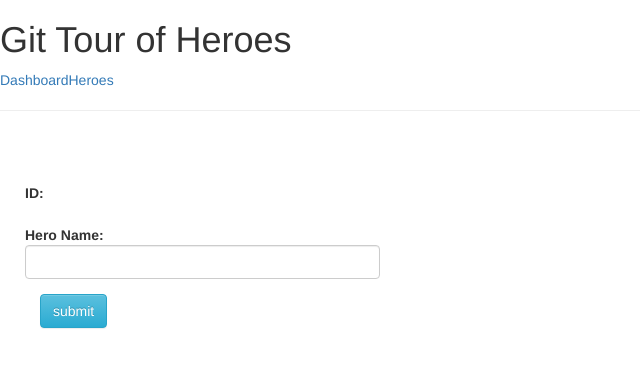
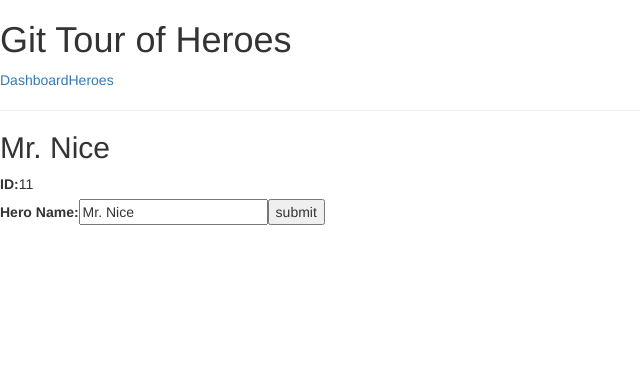
Before and after one commit to jtomchak/react-heroes, a React (Create React App) app: page /heroes/details/11 in a window 1280 px wide. Shown: the top 368 px of the page, without its empty margins (0-640 px from the left). Built offline with nearby package versions, Linux system fonts and the light colour scheme.

Commit message:
finally wired up

```diff
--- a/src/components/App.js
+++ b/src/components/App.js
@@ -1,5 +1,5 @@
 import React, { Component } from "react";
-import HeroesList from "./HeroesList";
+import HeroesList from "./Heroes";
 import HeroForm from "./HeroForm";
 import Dashboard from "./Dashboard";
 import { BrowserRouter as Router, Route, NavLink } from "react-router-dom";
--- a/src/components/HeroForm.js
+++ b/src/components/HeroForm.js
@@ -1,31 +1,64 @@
-import React from "react";
+import React, { Component } from "react";
 
-const HeroForm = props => {
-  return (
-    <div className="col-md-6 col-sm-12">
-      <h2 style={{ textAlign: "center" }}>{props.selectedHero.name}</h2>
-      <form
-        className="form-horizontal"
-        style={{ width: "60%", padding: "25px" }}
-        onSubmit={e => props.submitForm(e)}
-      >
-        <div className="form-group">
-          <label className="control-label">ID: </label>
-          {props.selectedHero.id}
+import { getHeroById } from "../heroes.service";
+
+class HeroForm extends Component {
+  constructor(props) {
+    super(props);
+    this.state = {
+      heroid: parseInt(props.match.params.heroid),
+      hero: undefined
+    };
+  }
+
+  //Lifecycle method
+  componentWillMount() {
+    getHeroById(this.state.heroid).then(hero => {
+      this.setState({
+        hero: hero
+      });
+    });
+  }
+
+  //takes event from form input and updates selectedHero name
+  handleInputChange = event => {
+    this.setState({
+      hero: {
+        ...this.state.hero,
+        name: event.target.value
+      }
+    });
+  };
+
+  //handle submit update heroes array for state
+  handleHeroSubmit = event => {
+    this.props.history.goBack();
+    event.preventDefault();
+  };
+
+  render() {
+    if (!this.state.hero) {
+      return <div>Loading.....</div>;
+    }
+    return (
+      <div>
+        <h2>{this.state.hero.name}</h2>
+        <div>
+          <label>ID: </label>
+          {this.state.hero.id}
         </div>
-        <div className="form-group">
-          <label className="control-label">Hero Name: </label>
+        <form onSubmit={this.handleHeroSubmit}>
+          <label>Hero Name: </label>
           <input
-            className="form-control"
             type="text"
-            value={props.selectedHero.name}
-            onChange={e => props.inputChange(e)}
+            value={this.state.hero.name}
+            onChange={this.handleInputChange}
           />
-        </div>
-        <input className="button btn btn-info" type="submit" value="submit" />
-      </form>
-    </div>
-  );
-};
+          <input className="button" type="submit" value="submit" />
+        </form>
+      </div>
+    );
+  }
+}
 
 export default HeroForm;
--- /dev/null
+++ b/src/components/Heroes.js
@@ -0,0 +1,60 @@
+import React, { Component } from "react";
+import { Link } from "react-router-dom";
+import HeroesList from "./HeroesList";
+import HeroForm from "./HeroForm";
+
+import { getHeroes } from "../heroes.service";
+
+class Heroes extends Component {
+  //state. stuff our component wants to know about
+  state = {
+    heroes: [], //property of state. an array of heroes
+    selectedHero: {
+      name: "",
+      id: undefined //haven't picked one yet!!! so do it already!
+    }
+  };
+
+  //life cycle hooks. do stuff when init
+  componentWillMount() {
+    getHeroes.then(payload => {
+      this.setState({
+        heroes: payload
+      });
+    });
+  }
+
+  //takes selected hero and updates selectedHero Property
+  handleSelectedHero = hero => {
+    this.setState({
+      selectedHero: {
+        ...hero
+      }
+    });
+  };
+
+  render() {
+    return (
+      <div>
+        <h1>Git Heroes</h1>
+        <HeroesList
+          heroes={this.state.heroes}
+          handleSelectedHero={this.handleSelectedHero}
+        />
+        {/*
+        Below is a conditional that will only render if selectedHero.id is true
+        */}
+        {this.state.selectedHero.id && (
+          <div>
+            <h2>{this.state.selectedHero.name}</h2>
+            <Link to={`/heroes/details/${this.state.selectedHero.id}`}>
+              <button>Details</button>
+            </Link>
+          </div>
+        )}
+      </div>
+    );
+  }
+}
+
+export default Heroes;
```
